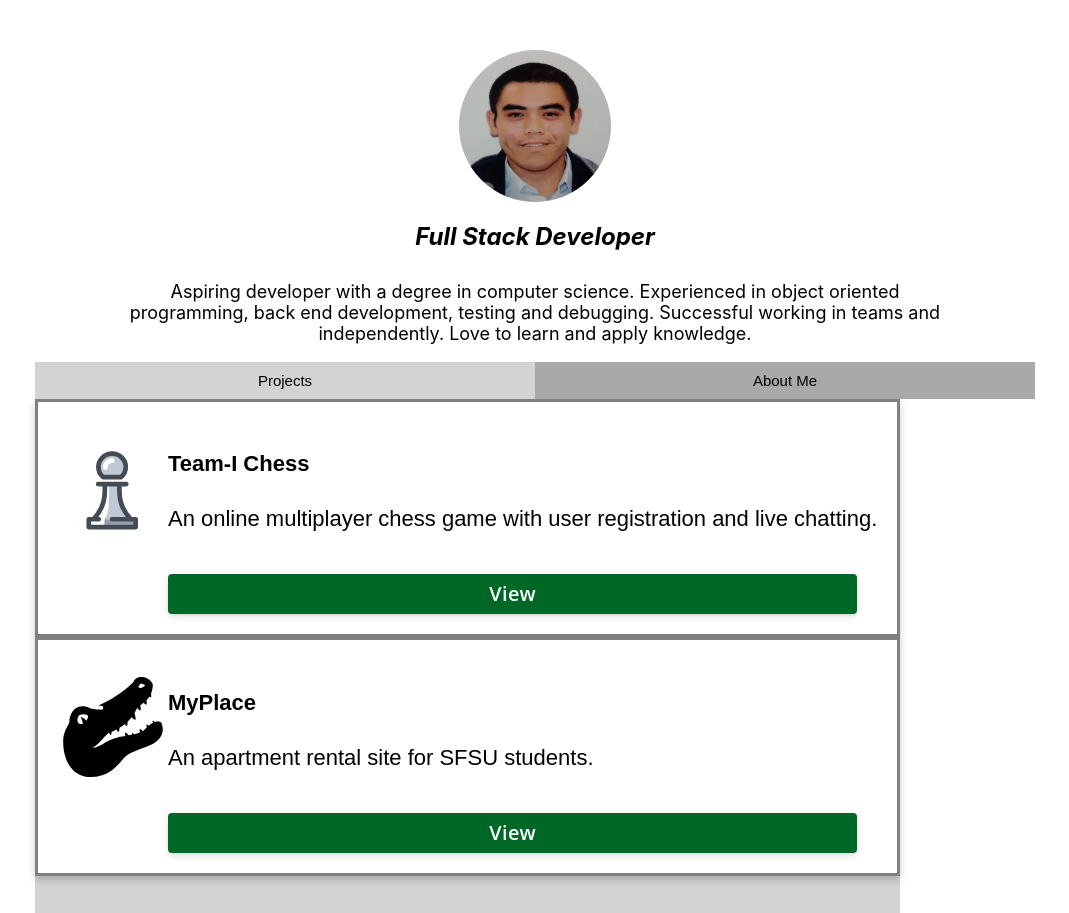
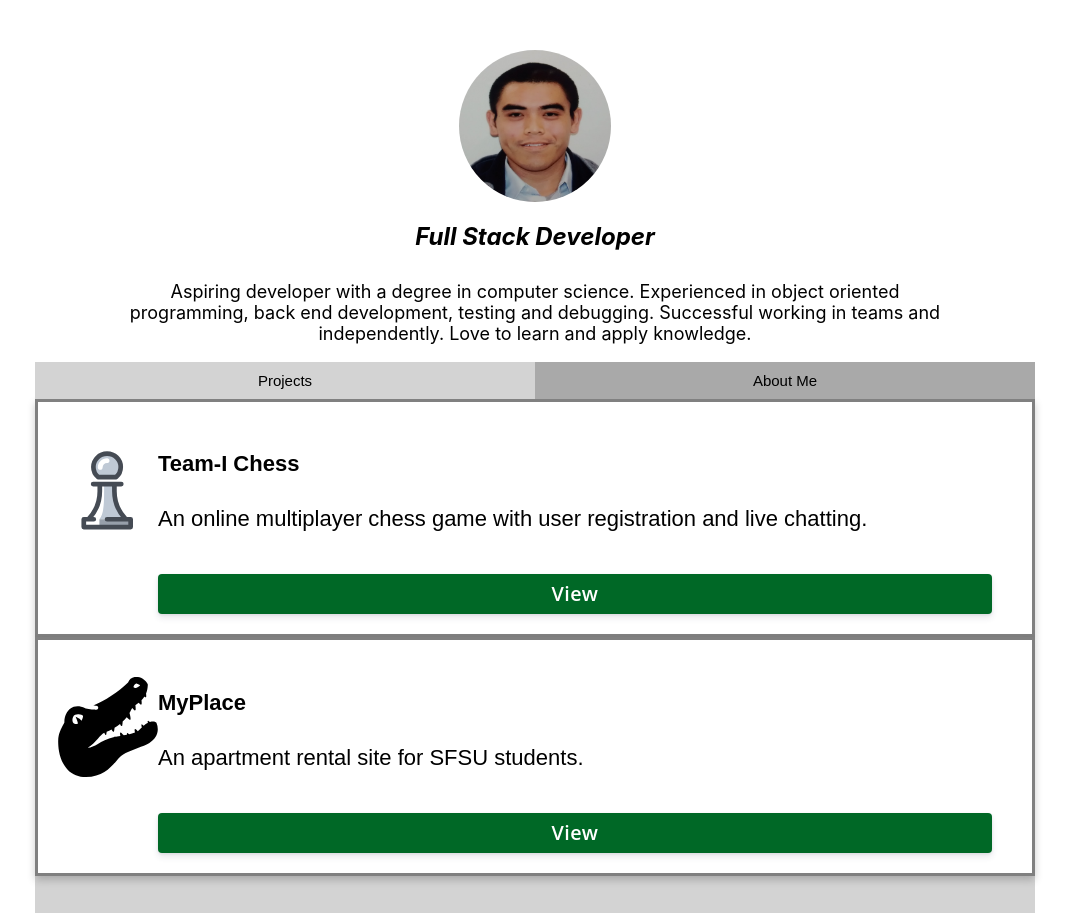
Before and after one commit to jimmyh3/portfolio, a React (Create React App) app: page / in a window 1280 px wide. Shown: the whole page, without its empty margins (105-1174 px from the left). Built offline with nearby package versions, Linux system fonts and the light colour scheme.

Commit message:
Patched css for navtab-panel where width should be 100% and not max-content.

```diff
--- a/src/index.css
+++ b/src/index.css
@@ -139,7 +139,7 @@ code {
   box-sizing: border-box;
   font-family: sans-serif;
   font-size: 22px;
-  width: max-content;
+  width: 100%;
   height: 100%;
   transition: 0.3s;
 }
@@ -167,8 +167,8 @@ code {
 .project-card img {
   width: 100px;
   height: 100px;
-  margin-left: 5px;
-  margin-right: 5px;
+  margin-left: auto;
+  margin-right: auto;
   margin-top: auto;
   margin-bottom: auto;
   grid-area: "image";
```
